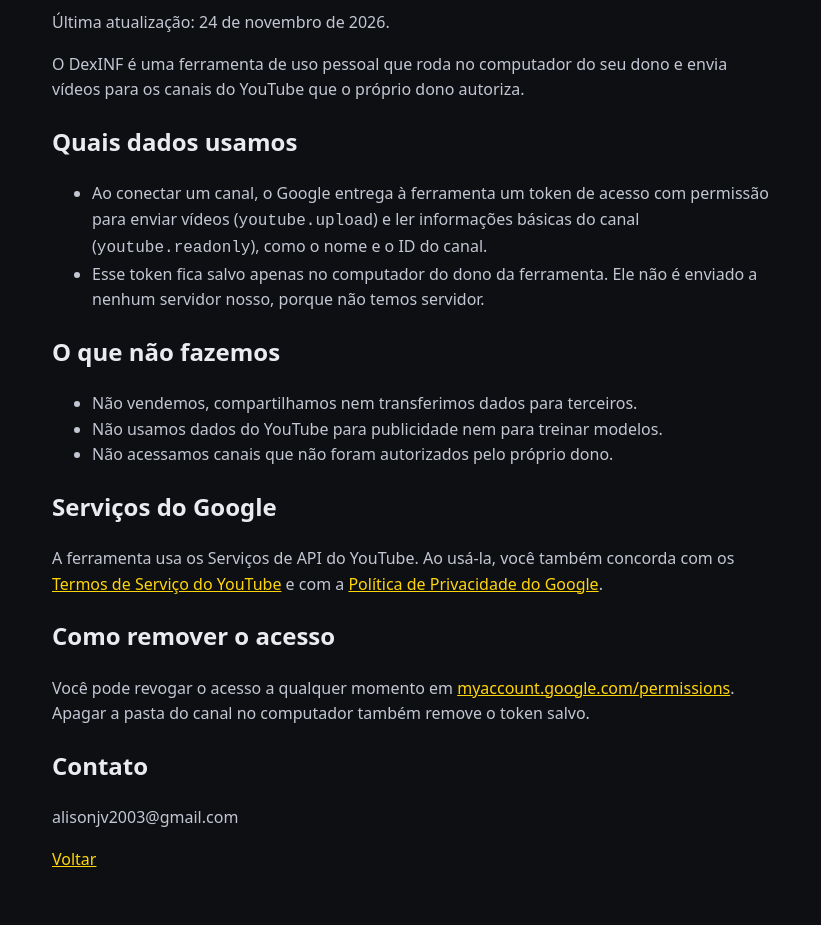
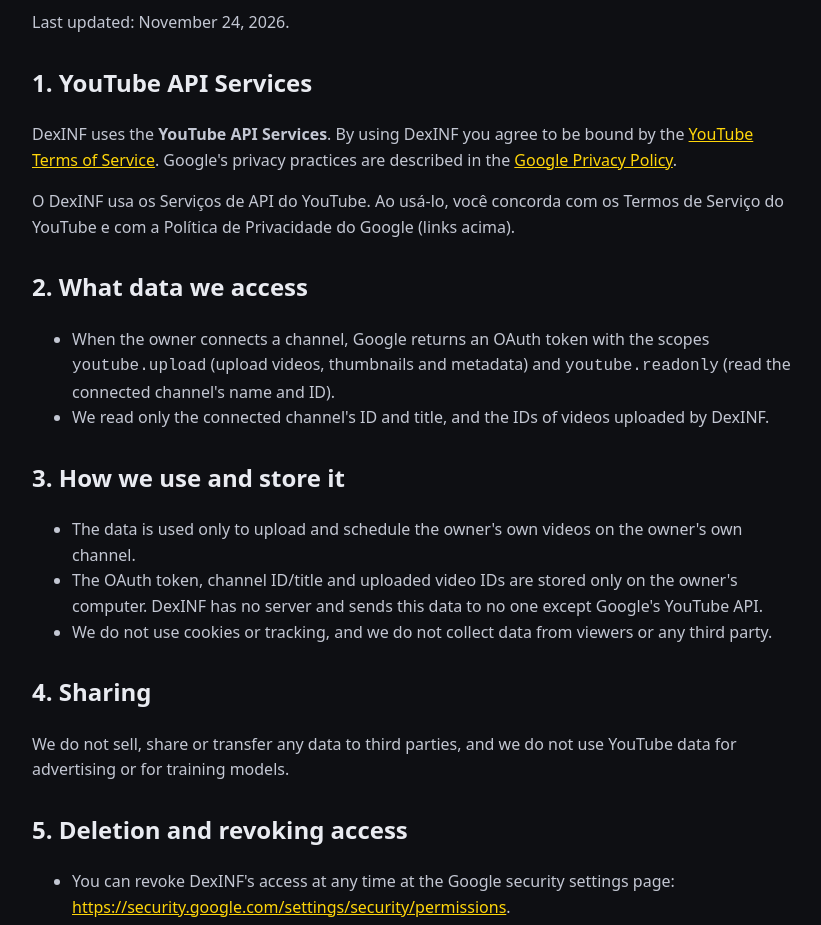
Before and after one commit to DexINF/dexinf.github.io, a plain HTML site: page privacidade.html in a window 1280 px wide. Shown: the part 132-1057 px from the top of the page, without its empty margins (228-1049 px from the left). Drawn offline with Linux system fonts and the light colour scheme.

Commit message:
Add files via upload

```diff
--- a/privacidade.html
+++ b/privacidade.html
@@ -3,36 +3,48 @@
 <head>
 <meta charset="utf-8">
 <meta name="viewport" content="width=device-width, initial-scale=1">
-<title>Política de Privacidade - DexINF</title>
+<title>Privacy Policy - DexINF</title>
 <style>
 body{margin:0;background:#0e0f13;color:#e9ebf1;font:16px/1.6 system-ui,sans-serif}
-main{max-width:720px;margin:0 auto;padding:48px 16px}
-a{color:#ffd60a}p,li{color:#c3c7d3}
+main{max-width:760px;margin:0 auto;padding:48px 16px}
+a{color:#ffd60a}p,li{color:#c3c7d3}h2{margin-top:28px}
 </style>
 </head>
 <body>
 <main>
-<h1>Política de Privacidade</h1>
-<p>Última atualização: 24 de novembro de 2026.</p>
-<p>O DexINF é uma ferramenta de uso pessoal que roda no computador do seu dono e envia vídeos para os canais do YouTube que o próprio dono autoriza.</p>
-<h2>Quais dados usamos</h2>
+<h1>Privacy Policy / Política de Privacidade</h1>
+<p>Last updated: November 24, 2026.</p>
+
+<h2>1. YouTube API Services</h2>
+<p>DexINF uses the <b>YouTube API Services</b>. By using DexINF you agree to be bound by the <a href="https://www.youtube.com/t/terms">YouTube Terms of Service</a>. Google's privacy practices are described in the <a href="http://www.google.com/policies/privacy">Google Privacy Policy</a>.</p>
+<p>O DexINF usa os Serviços de API do YouTube. Ao usá-lo, você concorda com os Termos de Serviço do YouTube e com a Política de Privacidade do Google (links acima).</p>
+
+<h2>2. What data we access</h2>
 <ul>
-<li>Ao conectar um canal, o Google entrega à ferramenta um token de acesso com permissão para enviar vídeos (<code>youtube.upload</code>) e ler informações básicas do canal (<code>youtube.readonly</code>), como o nome e o ID do canal.</li>
-<li>Esse token fica salvo apenas no computador do dono da ferramenta. Ele não é enviado a nenhum servidor nosso, porque não temos servidor.</li>
+<li>When the owner connects a channel, Google returns an OAuth token with the scopes <code>youtube.upload</code> (upload videos, thumbnails and metadata) and <code>youtube.readonly</code> (read the connected channel's name and ID).</li>
+<li>We read only the connected channel's ID and title, and the IDs of videos uploaded by DexINF.</li>
 </ul>
-<h2>O que não fazemos</h2>
+
+<h2>3. How we use and store it</h2>
 <ul>
-<li>Não vendemos, compartilhamos nem transferimos dados para terceiros.</li>
-<li>Não usamos dados do YouTube para publicidade nem para treinar modelos.</li>
-<li>Não acessamos canais que não foram autorizados pelo próprio dono.</li>
+<li>The data is used only to upload and schedule the owner's own videos on the owner's own channel.</li>
+<li>The OAuth token, channel ID/title and uploaded video IDs are stored only on the owner's computer. DexINF has no server and sends this data to no one except Google's YouTube API.</li>
+<li>We do not use cookies or tracking, and we do not collect data from viewers or any third party.</li>
 </ul>
-<h2>Serviços do Google</h2>
-<p>A ferramenta usa os Serviços de API do YouTube. Ao usá-la, você também concorda com os <a href="https://www.youtube.com/t/terms">Termos de Serviço do YouTube</a> e com a <a href="https://policies.google.com/privacy">Política de Privacidade do Google</a>.</p>
-<h2>Como remover o acesso</h2>
-<p>Você pode revogar o acesso a qualquer momento em <a href="https://myaccount.google.com/permissions">myaccount.google.com/permissions</a>. Apagar a pasta do canal no computador também remove o token salvo.</p>
-<h2>Contato</h2>
+
+<h2>4. Sharing</h2>
+<p>We do not sell, share or transfer any data to third parties, and we do not use YouTube data for advertising or for training models.</p>
+
+<h2>5. Deletion and revoking access</h2>
+<ul>
+<li>You can revoke DexINF's access at any time at the Google security settings page: <a href="https://security.google.com/settings/security/permissions">https://security.google.com/settings/security/permissions</a>.</li>
+<li>Stored API data is deleted when access is revoked or when the channel is disconnected, and in any case API data is refreshed or deleted within 30 days.</li>
+<li>To request deletion, contact us at the email below and we will delete it within 7 days.</li>
+</ul>
+
+<h2>6. Contact</h2>
 <p>alisonjv2003@gmail.com</p>
-<p><a href="index.html">Voltar</a></p>
+<p><a href="index.html">Home</a> · <a href="termos.html">Terms of Use</a></p>
 </main>
 </body>
 </html>
```
Also changed, not shown: index.html (+15 -5 lines), termos.html (+13 -9 lines).
